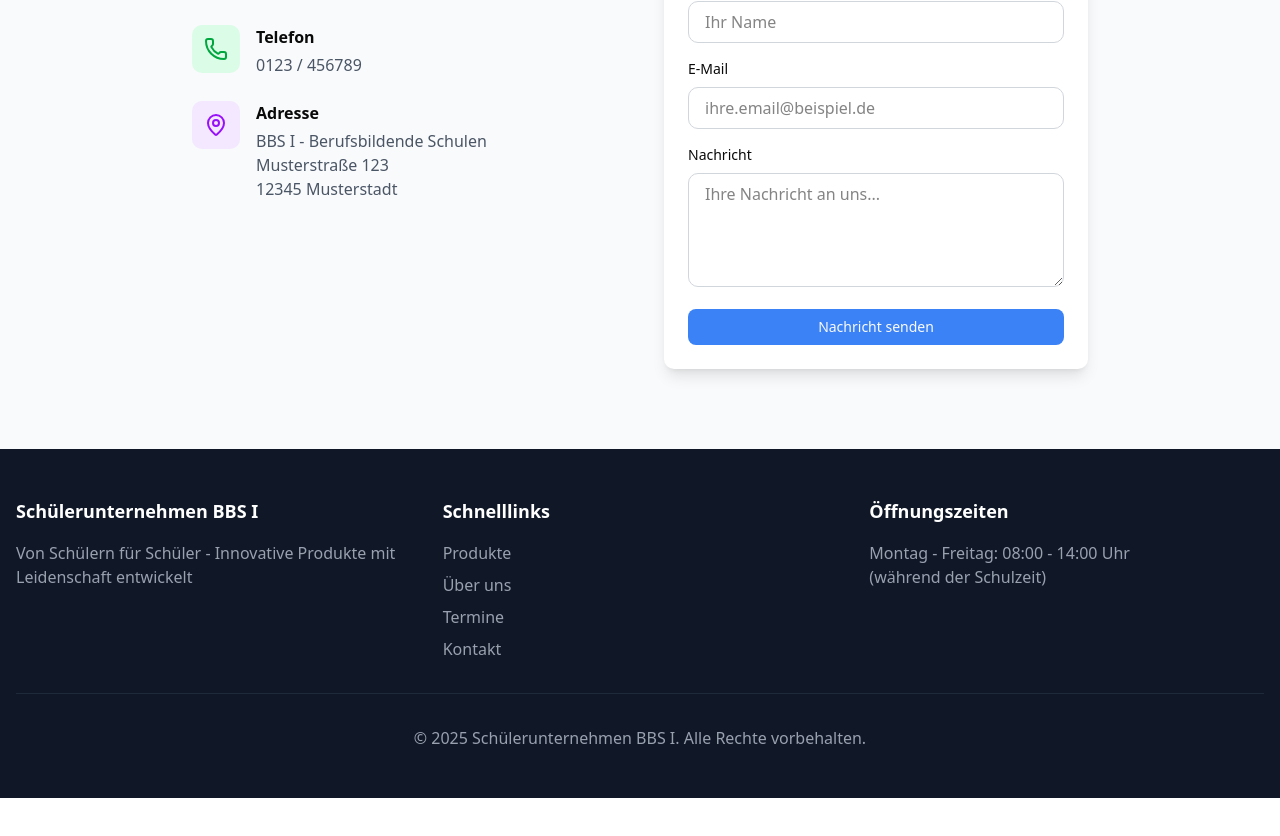
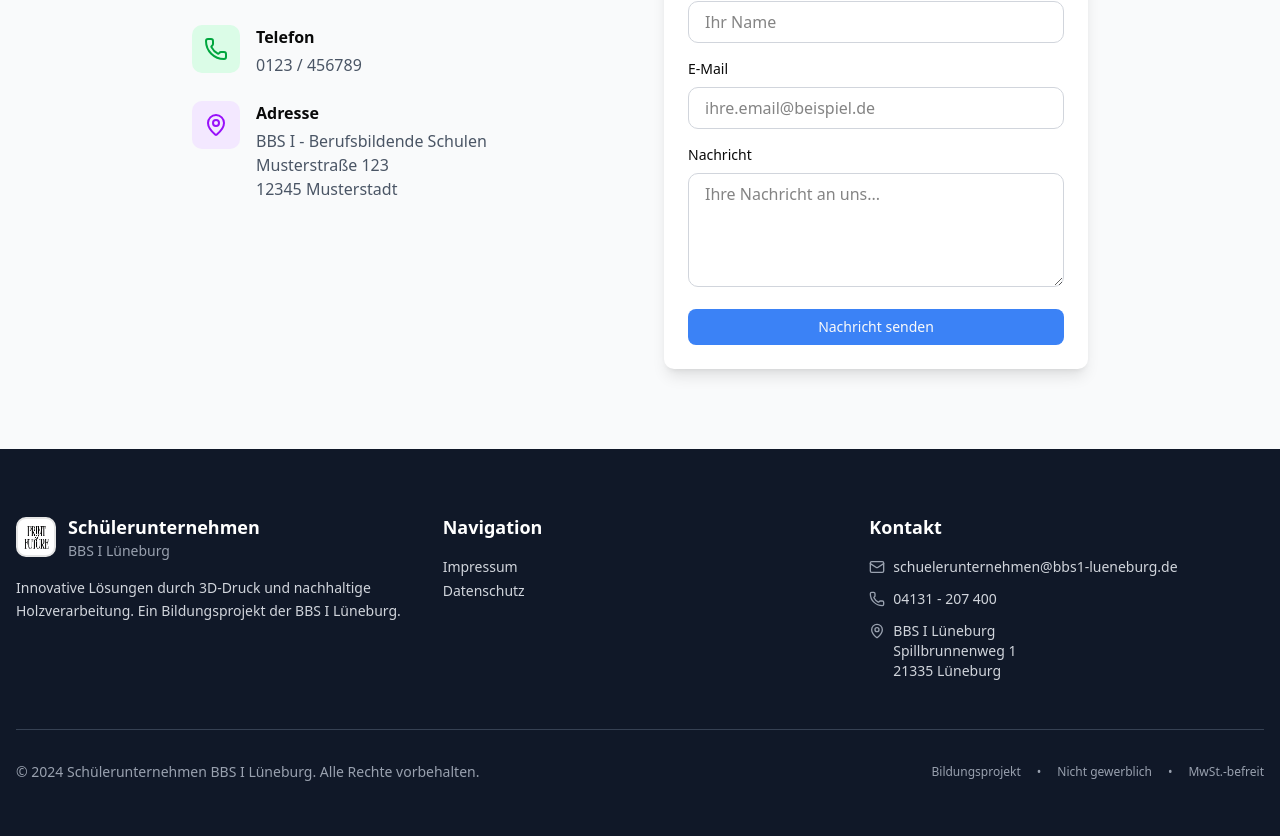
Before and after one commit to Dominik2708/D4M, a Next.js app: page / in a window 1280 px wide. Shown: the part 4386-5222 px from the top of the page. Before the commit the page ends 5184 px from the top, so only its background shows below. Built offline with nearby package versions, Linux system fonts and the light colour scheme.

Commit message:
TASK: Remove useless footer

```diff
--- a/src/app/page.tsx
+++ b/src/app/page.tsx
@@ -7,7 +7,6 @@
 import { TeamSection } from '../components/sections/TeamSection';
 import { EventsSection } from '../components/sections/EventsSection';
 import { ContactSection } from '../components/sections/ContactSection';
-import { Footer } from '../components/sections/Footer';
 
 export default function Home() {
   return (
--- a/src/components/sections/ContactInfo.tsx
+++ b/src/components/sections/ContactInfo.tsx
@@ -21,8 +21,10 @@
       title: 'Adresse',
       content: (
         <>
-          BBS I - Berufsbildende Schulen<br />
-          Musterstraße 123<br />
+          BBS I - Berufsbildende Schulen
+          <br />
+          Musterstraße 123
+          <br />
           12345 Musterstadt
         </>
       ),
--- a/src/components/sections/Footer.tsx
+++ /dev/null
@@ -1,35 +0,0 @@
-export function Footer() {
-  return (
-    <footer className="bg-gray-900 text-white py-12 px-4">
-      <div className="container mx-auto">
-        <div className="grid md:grid-cols-3 gap-8 mb-8">
-          <div>
-            <h3 className="text-lg font-semibold mb-4">Schülerunternehmen BBS I</h3>
-            <p className="text-gray-400">
-              Von Schülern für Schüler - Innovative Produkte mit Leidenschaft entwickelt
-            </p>
-          </div>
-          <div>
-            <h3 className="text-lg font-semibold mb-4">Schnelllinks</h3>
-            <ul className="space-y-2 text-gray-400">
-              <li><a href="#produkte" className="hover:text-white">Produkte</a></li>
-              <li><a href="#ueber-uns" className="hover:text-white">Über uns</a></li>
-              <li><a href="#termine" className="hover:text-white">Termine</a></li>
-              <li><a href="#kontakt" className="hover:text-white">Kontakt</a></li>
-            </ul>
-          </div>
-          <div>
-            <h3 className="text-lg font-semibold mb-4">Öffnungszeiten</h3>
-            <p className="text-gray-400">
-              Montag - Freitag: 08:00 - 14:00 Uhr<br />
-              (während der Schulzeit)
-            </p>
-          </div>
-        </div>
-        <div className="border-t border-gray-800 pt-8 text-center text-gray-400">
-          <p>&copy; 2025 Schülerunternehmen BBS I. Alle Rechte vorbehalten.</p>
-        </div>
-      </div>
-    </footer>
-  );
-}
```
